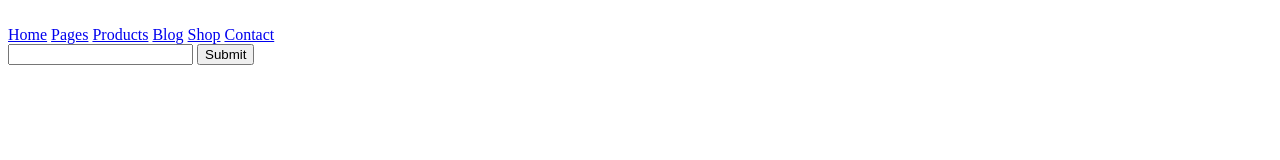
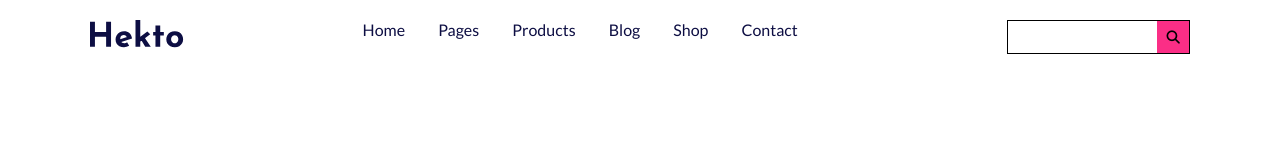
Before and after one commit to Akthamturk/task2, a plain HTML site: page index.html in a window 1280 px wide. Drawn offline with Linux system fonts and the light colour scheme.

Commit message:
create hover for links

```diff
--- a/assets/main.css
+++ b/assets/main.css
@@ -0,0 +1,35 @@
+*{
+    margin: 0;
+    padding: 0;
+    box-sizing: border-box;
+    font-family: "Lato", sans-serif;
+
+}
+a{
+text-decoration: none;
+color: #0D0E43;
+margin-right: 30px;
+}
+.header{
+    display: flex;
+justify-content: space-around;
+margin-top: 20px;
+}
+.search{
+    border: solid 1px;
+    display: flex;
+}
+.search input,.search button{
+    border-style: none;
+}
+.search button{
+    padding: 8px;
+    background-color: #FB2E86;
+    text-align: center;
+}
+.list a{
+    transition: 0.7s;
+}
+.header .list a:hover {
+    color: #FB2E86;
+}
--- a/index.html
+++ b/index.html
@@ -4,14 +4,18 @@
     <meta charset="UTF-8">
     <meta name="viewport" content="width=device-width, initial-scale=1.0">
     <title>Document</title>
+    <link rel="preconnect" href="https://fonts.googleapis.com">
+<link rel="preconnect" href="https://fonts.gstatic.com" crossorigin>
+<link href="https://fonts.googleapis.com/css2?family=Lato:ital,wght@0,100;0,300;0,400;0,700;0,900;1,100;1,300;1,400;1,700;1,900&display=swap" rel="stylesheet">
+    <link rel="stylesheet" href="https://cdnjs.cloudflare.com/ajax/libs/font-awesome/7.0.1/css/all.min.css" integrity="sha512-2SwdPD6INVrV/lHTZbO2nodKhrnDdJK9/kg2XD1r9uGqPo1cUbujc+IYdlYdEErWNu69gVcYgdxlmVmzTWnetw==" crossorigin="anonymous" referrerpolicy="no-referrer" />
     <link rel="stylesheet" href="./assets/main.css">
 </head>
 <body>
     <header class="header">
         <div>
-            <img src="" alt="">
+            <img src="./img/Hekto.svg" alt="">
         </div>
-        <div>
+        <div class="list">
             <a href="#">Home</a>
             <a href="#">Pages</a>
             <a href="#">Products</a>
@@ -19,9 +23,10 @@
             <a href="#">Shop</a>
             <a href="#">Contact</a>
         </div>
-        <div>
+        <div class="search">
             <input type="text">
-            <input type="submit">
+            <button type="submit"><i class="fa-solid fa-magnifying-glass"></i></button>
+
         </div>
     </header>
 </body>
```
